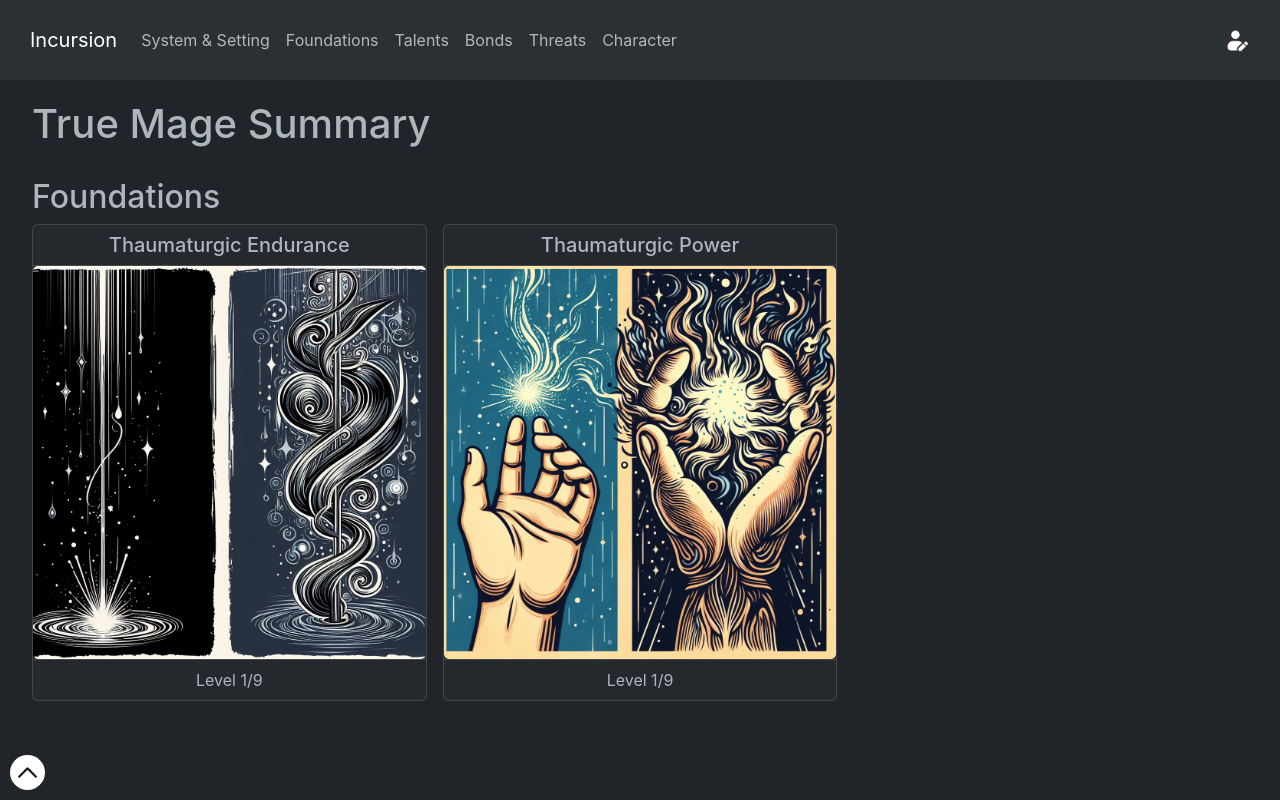
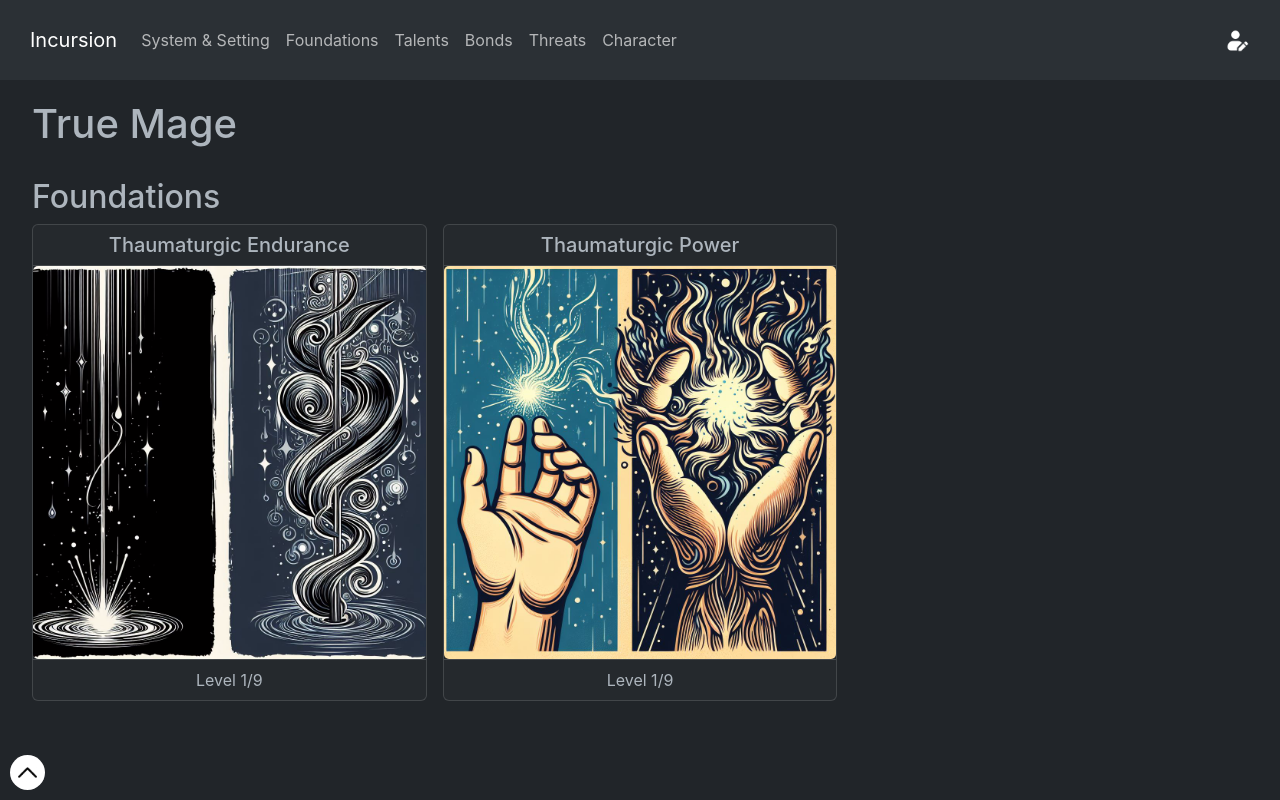
Before and after one commit to jesselatimer/incursion, a React (Create React App) app: page /incursion/character in a window 1280 px wide. Built offline with nearby package versions, Linux system fonts and the light colour scheme.

Commit message:
set character name

```diff
--- a/src/components/CharacterPage.tsx
+++ b/src/components/CharacterPage.tsx
@@ -1,7 +1,7 @@
 import { flatten, groupBy, map } from 'lodash';
 import Container from 'react-bootstrap/Container';
 import { useContext, useMemo, useState } from 'react';
-import { CategoryChoicesContext, DataContext } from './App';
+import { CategoryChoicesContext, DataContext, TrueMageContext } from './App';
 import { Card } from 'react-bootstrap';
 import EntityModal from './EntityModal';
 import { EntityKey } from '../models/Entity';
@@ -10,6 +10,7 @@ import { EntityKey } from '../models/Entity';
 function CharacterPage() {
   const { categoriesByKey, entitiesByKey } = useContext(DataContext);
   const { categoryChoices } = useContext(CategoryChoicesContext);
+  const { trueMage } = useContext(TrueMageContext);
 
   const entitiesBySubCategory = useMemo(
     () => groupBy(entitiesByKey, 'subCategory'),
@@ -32,7 +33,7 @@ function CharacterPage() {
 
   return (
     <Container fluid>
-      <h1>True Mage Summary</h1>
+      <h1>{trueMage.name}</h1>
       {map(categoriesByKey, (category) => {
         const choices = categoryChoices[category.key];
         if (!choices?.length) return null;
```
